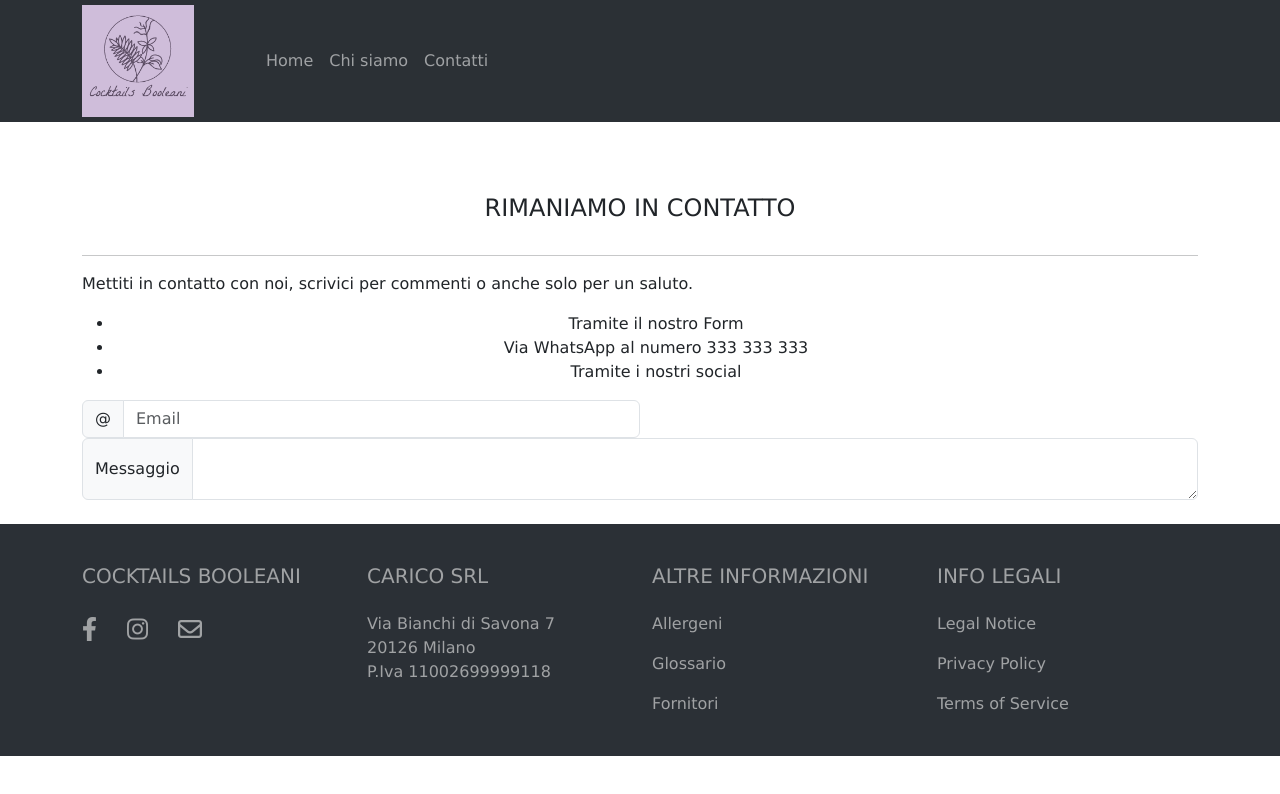
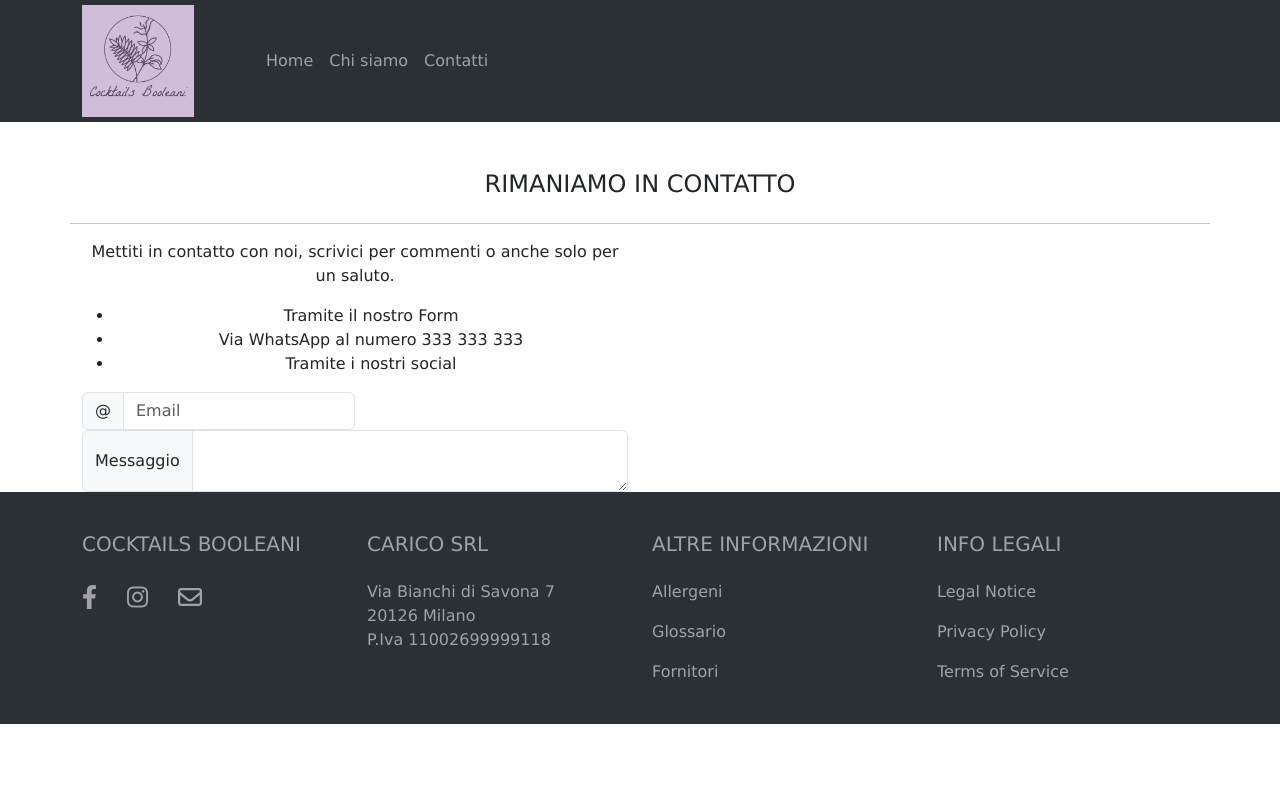
Before and after one commit to Amin23ElKassimi/laravel-boolean-frontoffice, a Vue app: page /contatti in a window 1280 px wide. Shown: the top 794 px of the page. Built offline with nearby package versions, Linux system fonts and the light colour scheme.

Commit message:
working on contatti page

```diff
--- a/src/pages/contatti.vue
+++ b/src/pages/contatti.vue
@@ -2,21 +2,22 @@
 <template lang="">
      <div class="container">
         <div class="row">
-            <div class="col-12 my-4">
-                <h1 class="fs-4 text-center mt-5 pb-3">RIMANIAMO IN CONTATTO</h1>
-                <hr>
 
-                <div>
+            <h1 class="fs-4 text-center mt-5 pb-3">RIMANIAMO IN CONTATTO</h1>
+            <hr>
+
+
+            <div class="col-6 text-center">
+                <div class="">
                     <p>
                         Mettiti in contatto con noi, scrivici per commenti o anche solo per un saluto.
                     </p>
-                    <ul class="text-center">
+                    <ul class="">
                         <li>Tramite il nostro Form</li>
                         <li>Via WhatsApp al numero 333 333 333</li>
                         <li>Tramite i nostri social</li>
                     </ul>
                 </div>
-
 
                 <div class="input-group w-50 text-center">
                     <span class="input-group-text" id="basic-addon1">@</span>
@@ -27,7 +28,6 @@
                     <span class="input-group-text">Messaggio</span>
                     <textarea class="form-control" aria-label="With textarea"></textarea>
                 </div>
-
 
             </div>
         </div>
```
